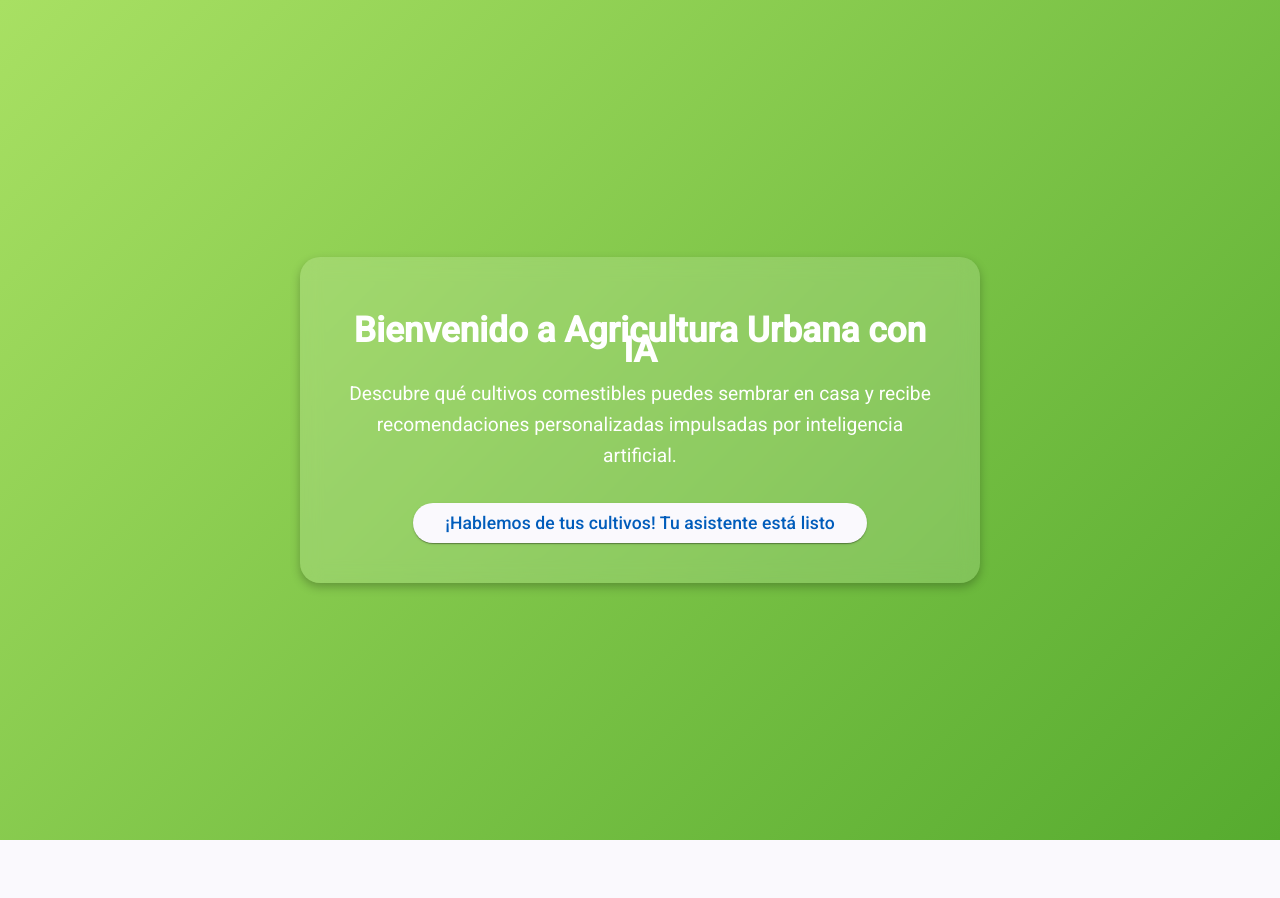
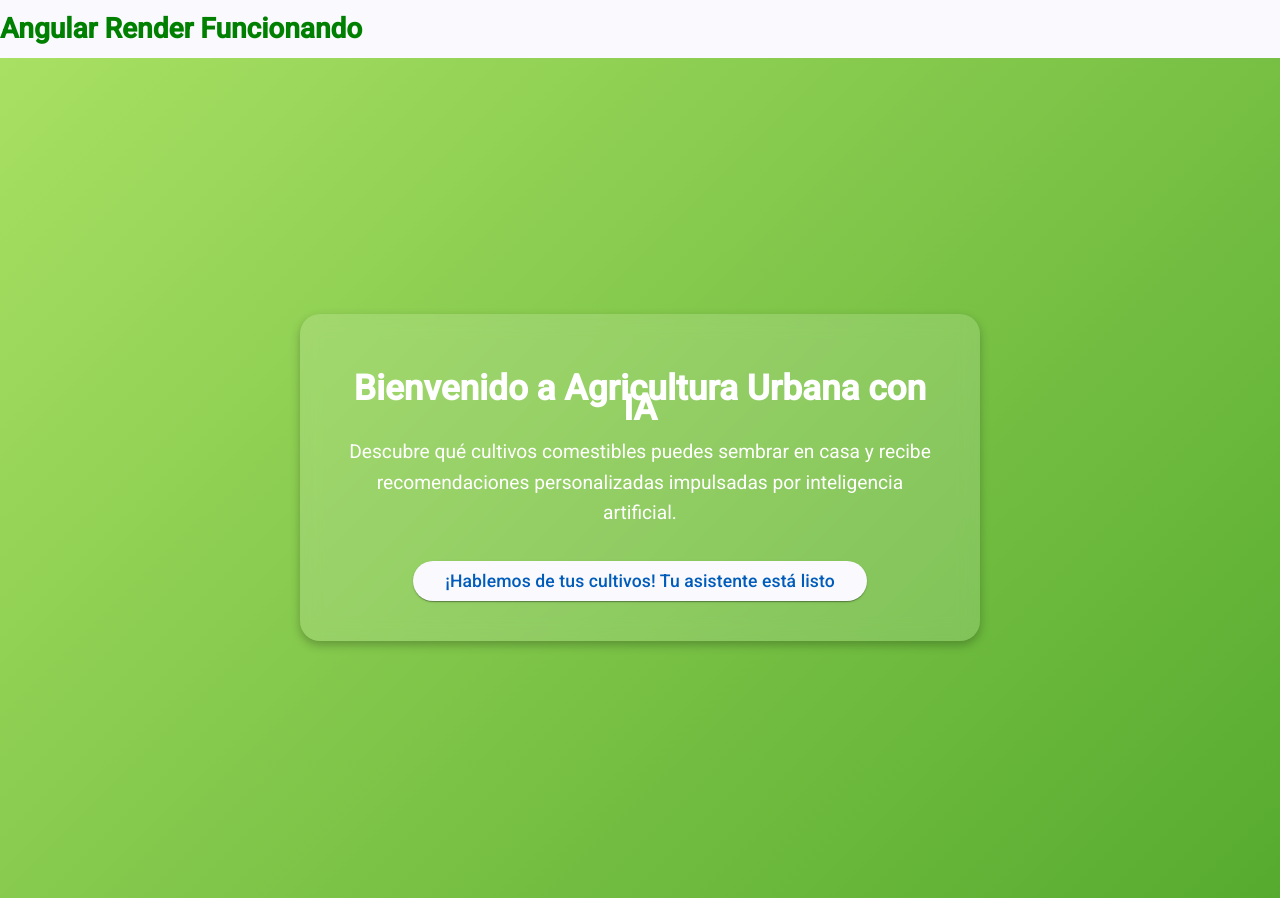
Before and after one commit to iShinmazinger/FrontEndAppAU, an Angular app: page / in a window 1280 px wide. Before the commit the page ends 840 px from the top, so only its background shows below. Built offline with nearby package versions, Linux system fonts and the light colour scheme.

Commit message:
CommitRender

```diff
--- a/src/app/app.html
+++ b/src/app/app.html
@@ -1 +1,2 @@
+<h1 style="color: green;">Angular Render Funcionando</h1>
 <router-outlet></router-outlet>
```
